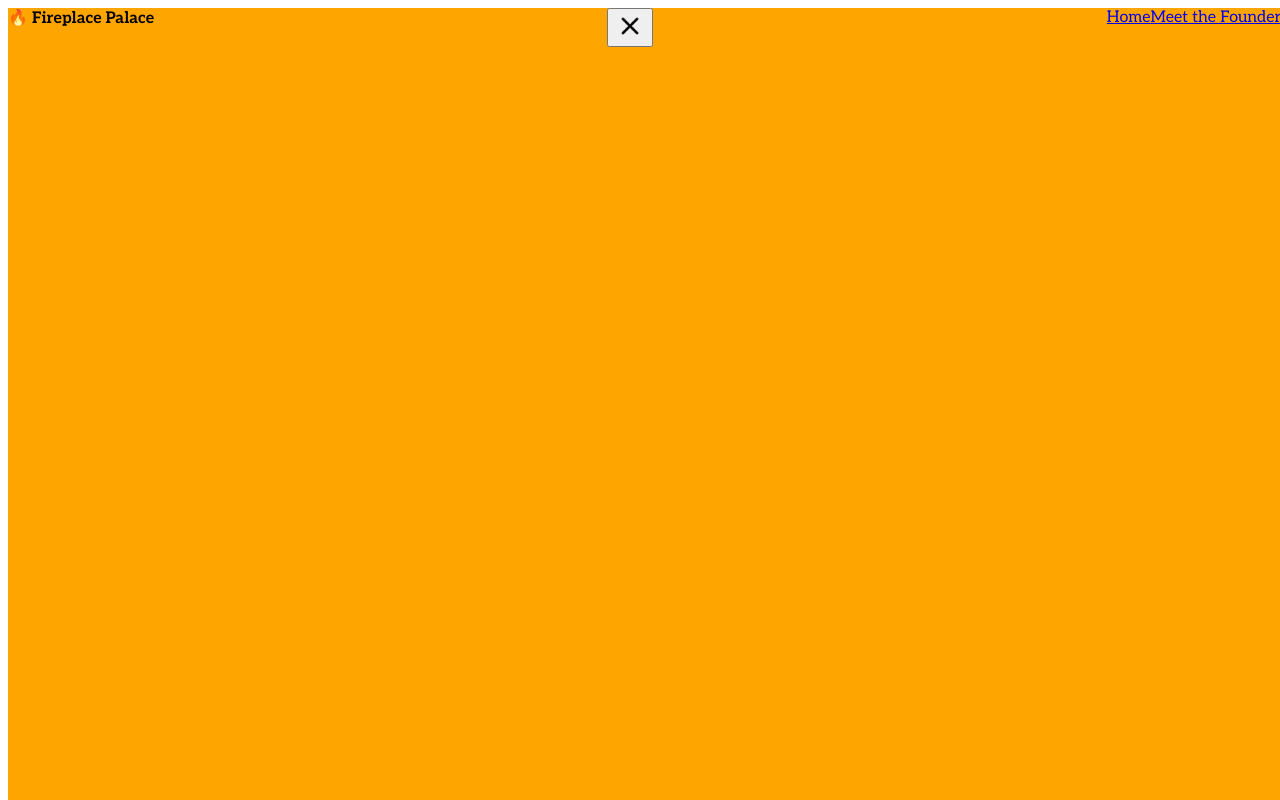
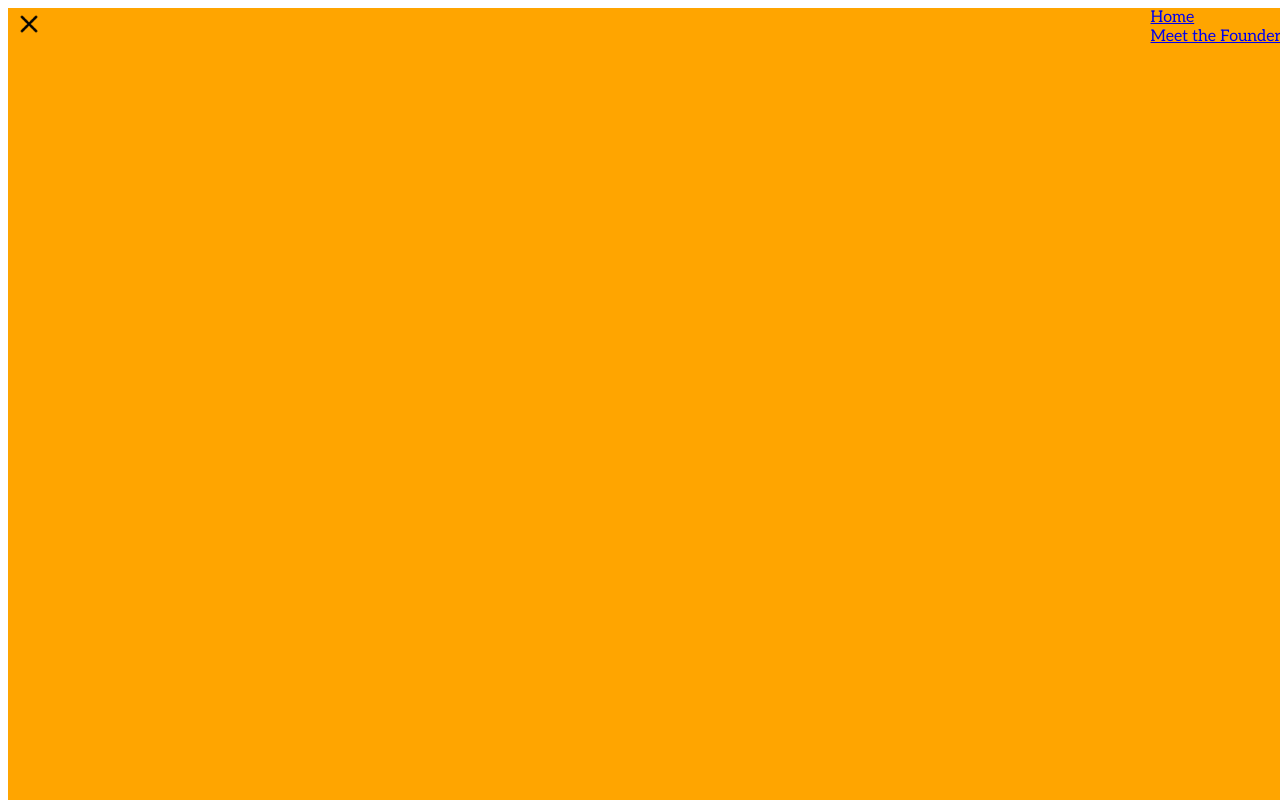
Before and after one commit to cbazzy/fireplace-fork, a Next.js app: page /founders in a window 1280 px wide. Both pictures are taken after a click on the button 1249 px from the left and 27 px from the top of the page. Shown: the top 800 px of the page. Built offline with nearby package versions, Linux system fonts and the light colour scheme.

Commit message:
menu changes made

```diff
--- a/src/header-folder/header.css
+++ b/src/header-folder/header.css
@@ -22,3 +22,8 @@ header {
 body.no-scroll {
   overflow: hidden;
 }
+
+button {
+  background: 0;
+  border: 0;
+}
--- a/src/header-folder/header.jsx
+++ b/src/header-folder/header.jsx
@@ -10,13 +10,13 @@ export default function Header() {
 
   // UseEffect is a React hook that runs when menuToggle state changes
   useEffect(() => {
-
-    const body = document.body
+    const body = document.body;
+    const title = document.querySelector("body > header > span");
 
     if (menuToggle) {
-      body.classList.add('no-scroll');
-    }
-    else body.classList.remove('no-scroll');
+      body.classList.add("no-scroll");
+      title.remove();
+    } else body.classList.remove("no-scroll") && React.createElement(title);
   }, [menuToggle]);
 
   // This function is called when menu button is clicked
@@ -45,8 +45,12 @@ export default function Header() {
       {menuToggle ? (
         <div className="mobile-menu">
           <nav>
-            <Link href="/">Home</Link>
-            <Link href="/founders">Meet the Founders</Link>
+            <div>
+              <Link href="/">Home</Link>
+            </div>
+            <div>
+              <Link href="/founders">Meet the Founders</Link>
+            </div>
             {/* Add more links as needed */}{" "}
           </nav>
         </div>
```
